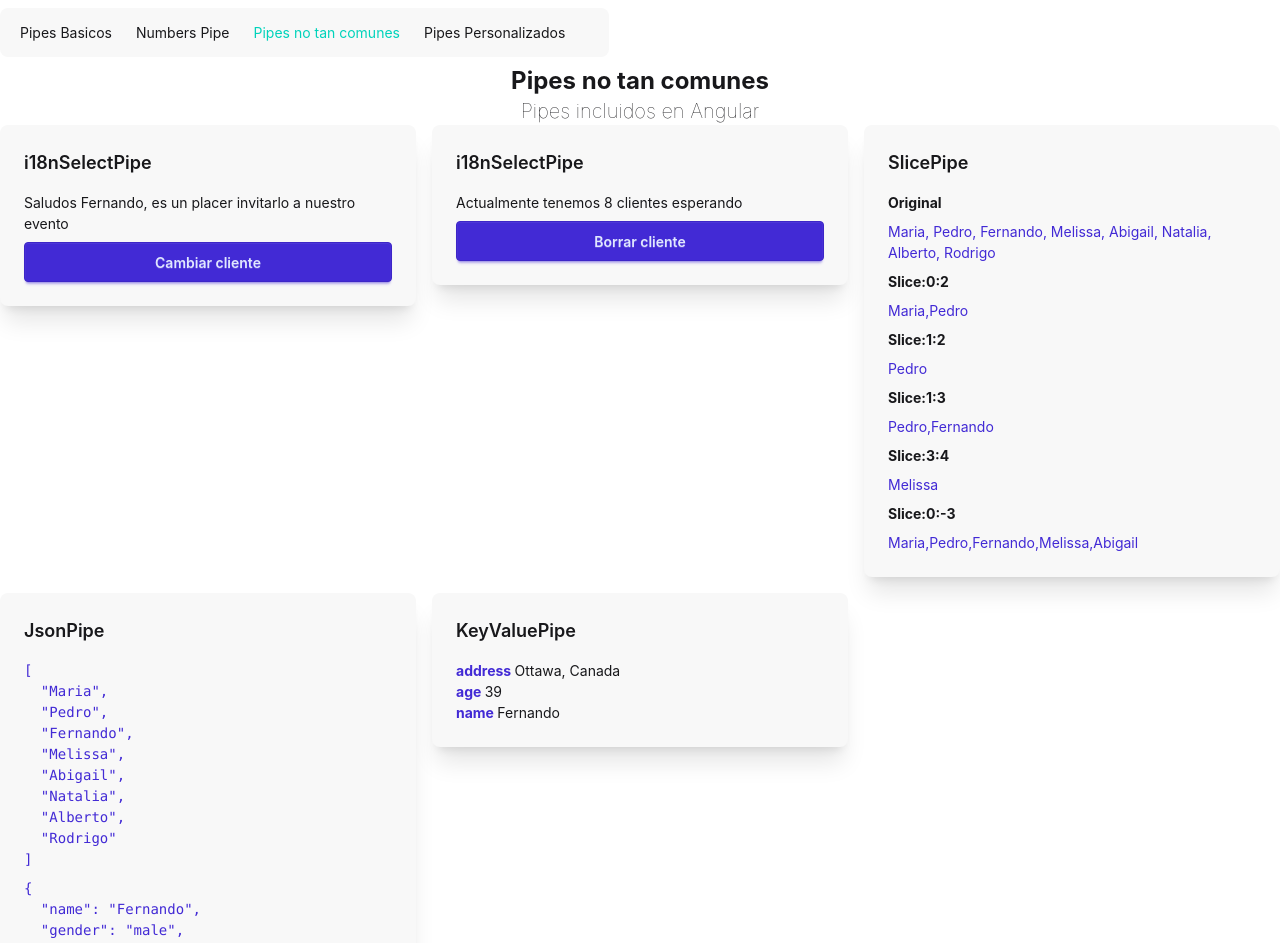
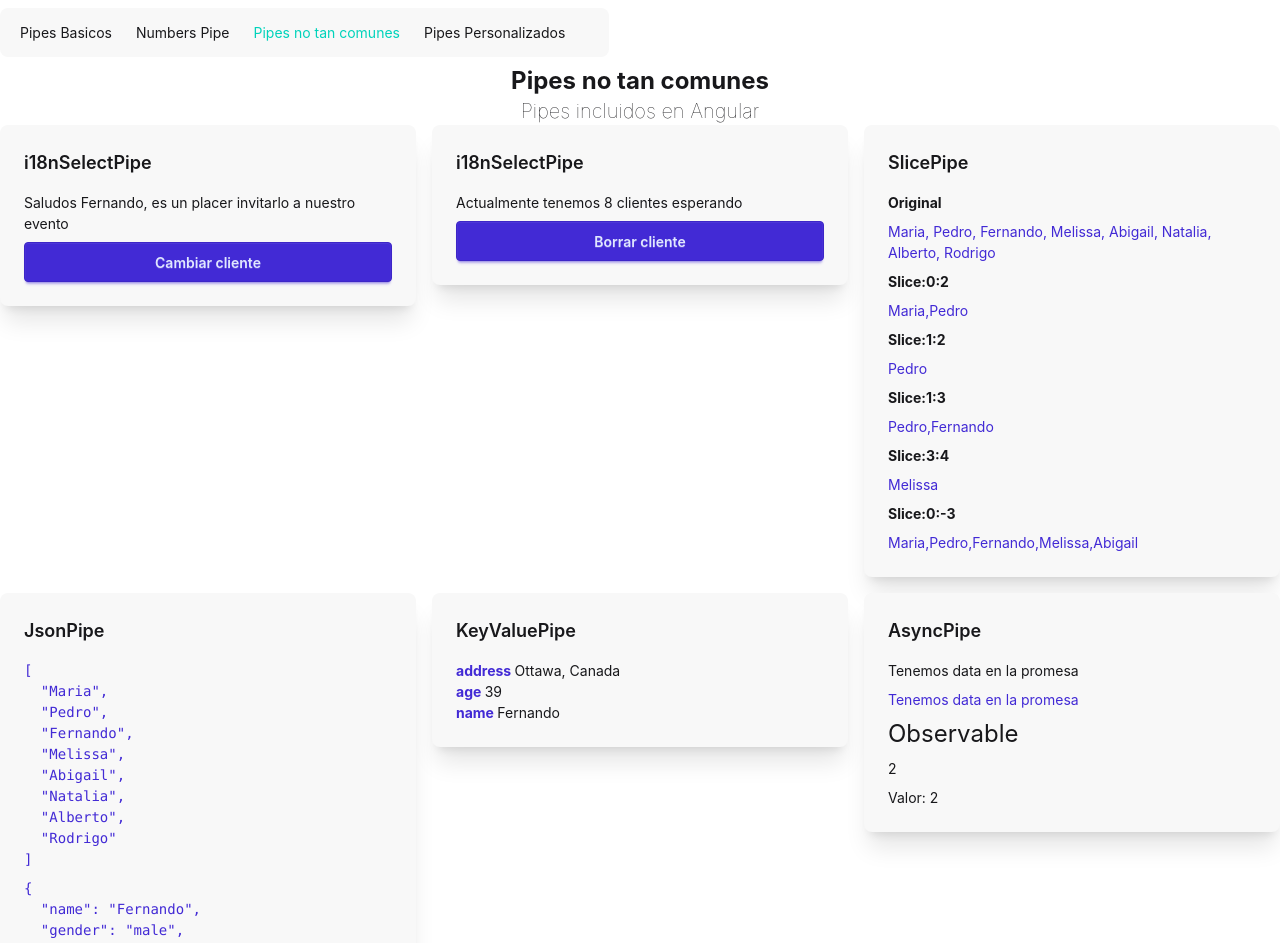
Before and after one commit to MOONeeS0408/05-pipes-app, an Angular app: page /uncommon in a window 1280 px wide. Shown: the top 943 px of the page. Built offline with nearby package versions, Linux system fonts and the light colour scheme.

Commit message:
fear: Add Async Pipe with Observables

```diff
--- a/src/app/pages/uncommon-page/uncommon-page.html
+++ b/src/app/pages/uncommon-page/uncommon-page.html
@@ -59,4 +59,25 @@
       }
     </ul>
   </app-card>
+
+  <app-card title="AsyncPipe">
+    <p>{{ promiseValue | async }}</p>
+    @if (promiseValue | async; as value) {
+      <p class="text-primary">{{ value }}</p>
+    }
+    <!--  -->
+    @else {
+      <p class="text-primary">Espere por favor...</p>
+    }
+
+    <h3 class="text-2xl">Observable</h3>
+    <p>{{ myObservableTimer | async }}</p>
+    @if (myObservableTimer | async; as value) {
+      <p>Valor: {{ value }}</p>
+    }
+    <!--  -->
+    @else {
+      <p class="text-primary">Esperando primer valor..</p>
+    }
+  </app-card>
 </div>
--- a/src/app/pages/uncommon-page/uncommon-page.ts
+++ b/src/app/pages/uncommon-page/uncommon-page.ts
@@ -1,6 +1,14 @@
 import { Component, signal } from '@angular/core';
 import { Card } from '../../components/card/card';
-import { I18nPluralPipe, I18nSelectPipe, JsonPipe, KeyValuePipe, SlicePipe } from '@angular/common';
+import {
+  AsyncPipe,
+  I18nPluralPipe,
+  I18nSelectPipe,
+  JsonPipe,
+  KeyValuePipe,
+  SlicePipe,
+} from '@angular/common';
+import { interval, map, tap } from 'rxjs';
 
 const client1 = {
   name: 'Fernando',
@@ -18,7 +26,7 @@ const client2 = {
 
 @Component({
   selector: 'app-uncommon-page',
-  imports: [Card, I18nSelectPipe, I18nPluralPipe, SlicePipe, JsonPipe, KeyValuePipe],
+  imports: [Card, I18nSelectPipe, I18nPluralPipe, SlicePipe, JsonPipe, KeyValuePipe, AsyncPipe],
   templateUrl: './uncommon-page.html',
 })
 export default class UncommonPage {
@@ -67,4 +75,18 @@ export default class UncommonPage {
     age: 39,
     address: 'Ottawa, Canada',
   };
+
+  //AsyncPipe
+  promiseValue: Promise<string> = new Promise((resolve, reject) => {
+    setTimeout(() => {
+      // reject('Tenemos un error en la data');
+      resolve('Tenemos data en la promesa');
+      console.log('Promesa finalizada');
+    }, 3500);
+  });
+
+  myObservableTimer = interval(2000).pipe(
+    map((value) => value + 1),
+    tap((value) => console.log('tap:', value)),
+  );
 }
```
